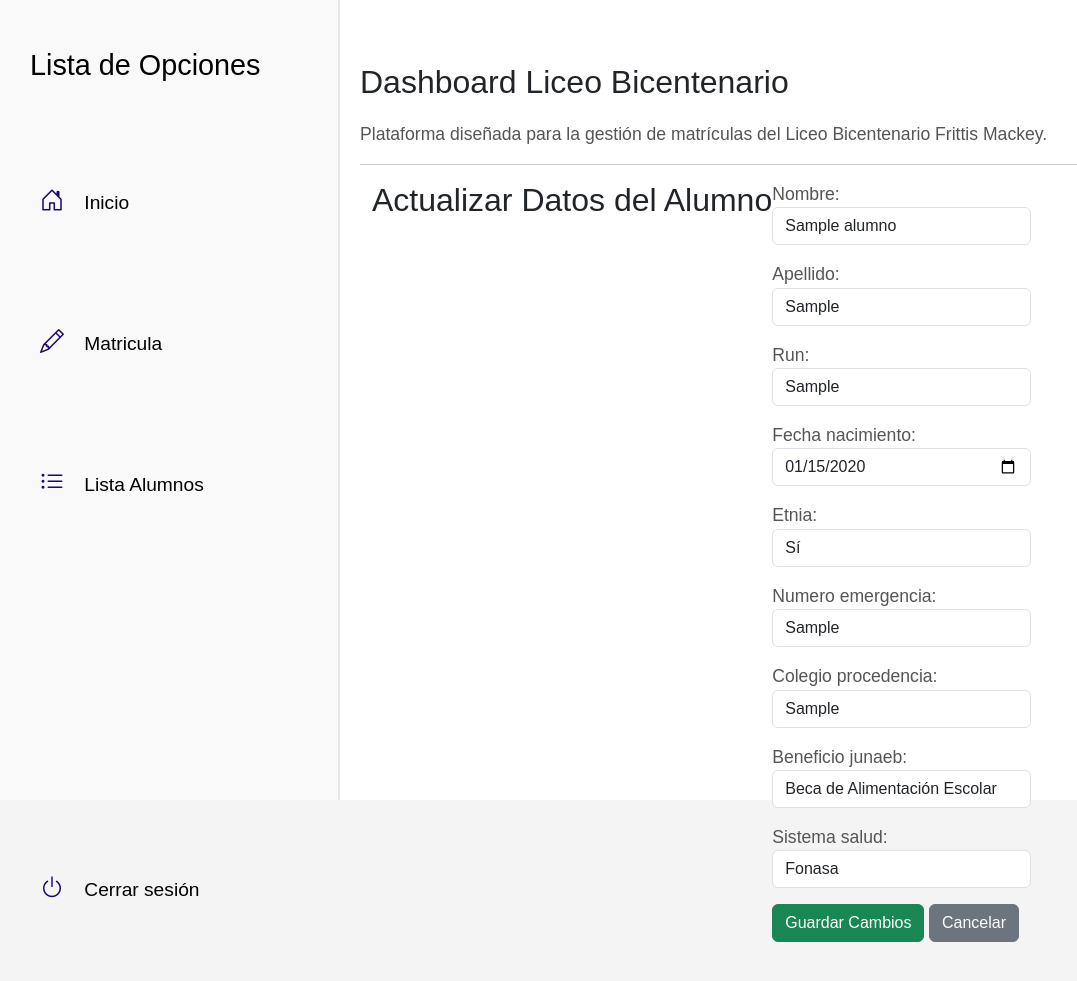
After one commit to javi24fran/ingsoftaware, a Django app: page /alumnos/1/actualizar/ in a window 1280 px wide. The commit adds this page. Shown: the whole page, without its empty margins (92-1169 px from the left). Run offline with Django 3.2, Linux system fonts and the light colour scheme; a user stored in the database is signed in; tables that the repository leaves empty hold one stand-in row (values such as "Sample post").

Commit message:
actualizar
Se logra actualizar datos del alumno , falta agregar diseño al formulario y a los botones

Co-Authored-By: camilobvstn <169169857+camilobvstn@users.noreply.github.com>

```diff
--- a/ing/ing/urls.py
+++ b/ing/ing/urls.py
@@ -15,7 +15,7 @@
 """
 from django.contrib import admin
 from django.urls import path
-from ingApp.views import index, CustomLoginView, matricula_view,lista_alumnos,detalle_alumno,eliminar_alumno
+from ingApp.views import index, CustomLoginView, matricula_view,lista_alumnos,detalle_alumno,actualizar_alumno,eliminar_alumno
 from django.contrib.auth import views as auth_views
 
 urlpatterns = [
@@ -27,5 +27,6 @@
     path('lista-alumnos/', lista_alumnos, name='lista_alumnos'),
      path('alumnos/<int:alumno_id>/', detalle_alumno, name='detalle_alumno'),
     path('alumnos/<int:alumno_id>/eliminar/', eliminar_alumno, name='eliminar_alumno'),
+    path('alumnos/<int:alumno_id>/actualizar/', actualizar_alumno, name='actualizar_alumno'),
 
 ]
--- a/ing/ingApp/views.py
+++ b/ing/ingApp/views.py
@@ -123,6 +123,28 @@
     })
 
 @login_required
+def actualizar_alumno(request, alumno_id):
+    # Obtén el alumno o muestra un error 404 si no existe
+    alumno = get_object_or_404(Alumno, pk=alumno_id)
+
+    # Si el formulario es enviado (método POST), procesa los datos
+    if request.method == 'POST':
+        alumno_form = AlumnoForm(request.POST, instance=alumno)  # Prellena con el alumno existente
+
+        if alumno_form.is_valid():
+            alumno_form.save()  # Guarda los cambios
+            messages.success(request, 'Los datos del alumno se han actualizado exitosamente.')
+            return redirect('detalle_alumno', alumno_id=alumno.id)  # Redirige al detalle del alumno
+    else:
+        # Si no es POST, muestra el formulario con los datos actuales
+        alumno_form = AlumnoForm(instance=alumno)
+
+    return render(request, 'ingApp/actualizar_alumno.html', {
+        'alumno_form': alumno_form,
+        'alumno': alumno  # Pasamos el objeto alumno por si es necesario en el template
+    })
+
+@login_required
 def eliminar_alumno(request, alumno_id):
     alumno = get_object_or_404(Alumno, pk=alumno_id)  # Obtén el alumno a eliminar
     alumno.delete()  # Elimina el alumno de la base de datos
--- /dev/null
+++ b/ing/templates/ingApp/actualizar_alumno.html
@@ -0,0 +1,15 @@
+{% extends 'ingApp/index.html' %}
+
+{% block content %}
+<div class="container">
+    <h2>Actualizar Datos del Alumno</h2>
+    <form method="post">
+        {% csrf_token %}
+        {{ alumno_form.as_p }}
+        <div class="form-group">
+            <button type="submit" class="btn btn-success">Guardar Cambios</button>
+            <a href="{% url 'detalle_alumno' alumno.id %}" class="btn btn-secondary">Cancelar</a>
+        </div>
+    </form>
+</div>
+{% endblock %}
--- a/ing/templates/ingApp/detalle-alumno.html
+++ b/ing/templates/ingApp/detalle-alumno.html
@@ -47,7 +47,7 @@
 
 <!-- Botones para actualizar y eliminar -->
 <div class="buttons">
-    <a href="#" class="btn btn-primary">Actualizar</a>
+    <a href="{% url 'actualizar_alumno' alumno.id %}" class="btn btn-primary">Actualizar</a>
     <a href="{% url 'eliminar_alumno' alumno.id %}" class="btn btn-danger" onclick="return confirm('¿Estás seguro de que quieres eliminar este alumno?')">Eliminar</a>
     <a href="{% url 'lista_alumnos' %}" class="btn btn-secondary">Volver a la lista</a>
 </div>
```
